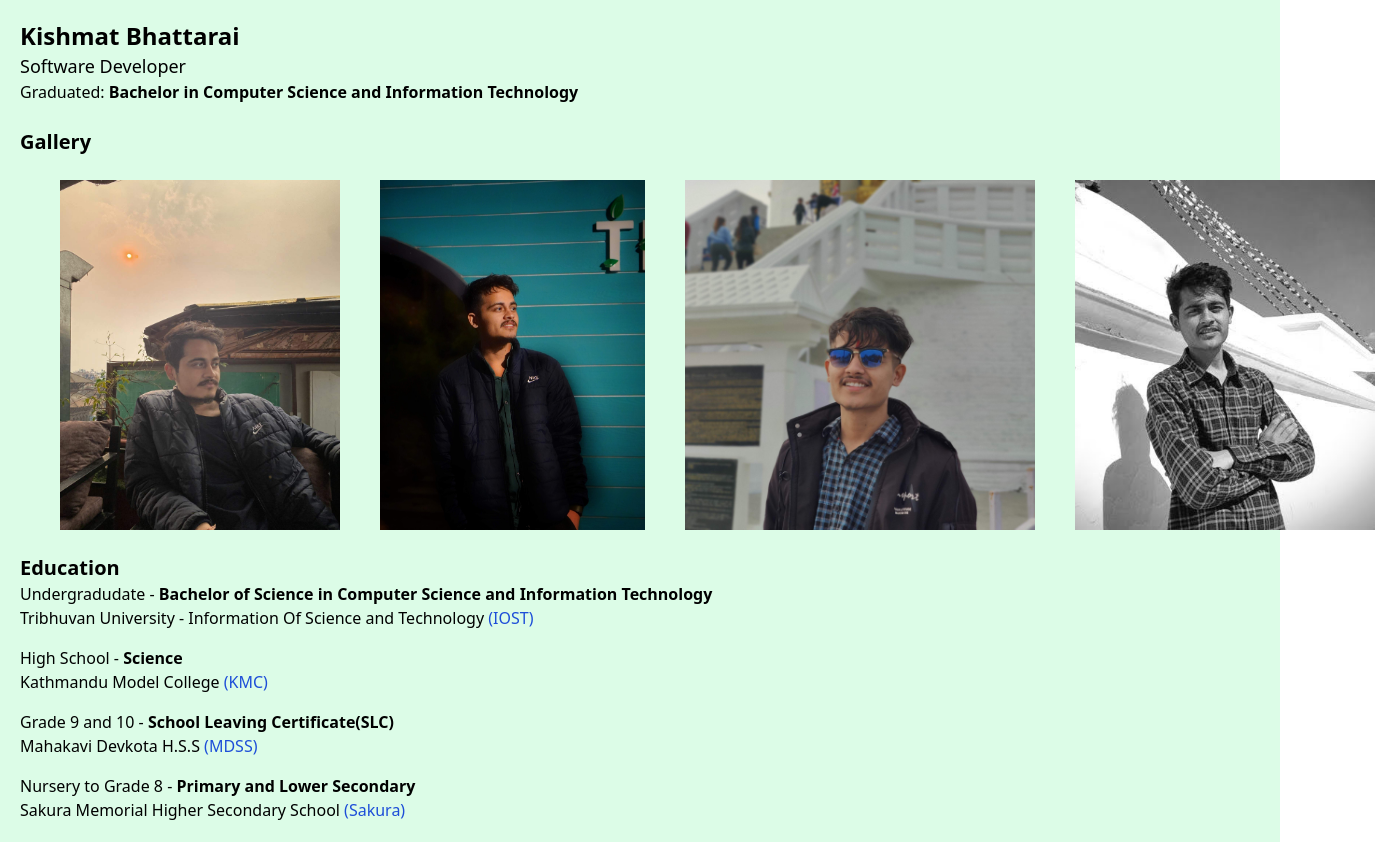
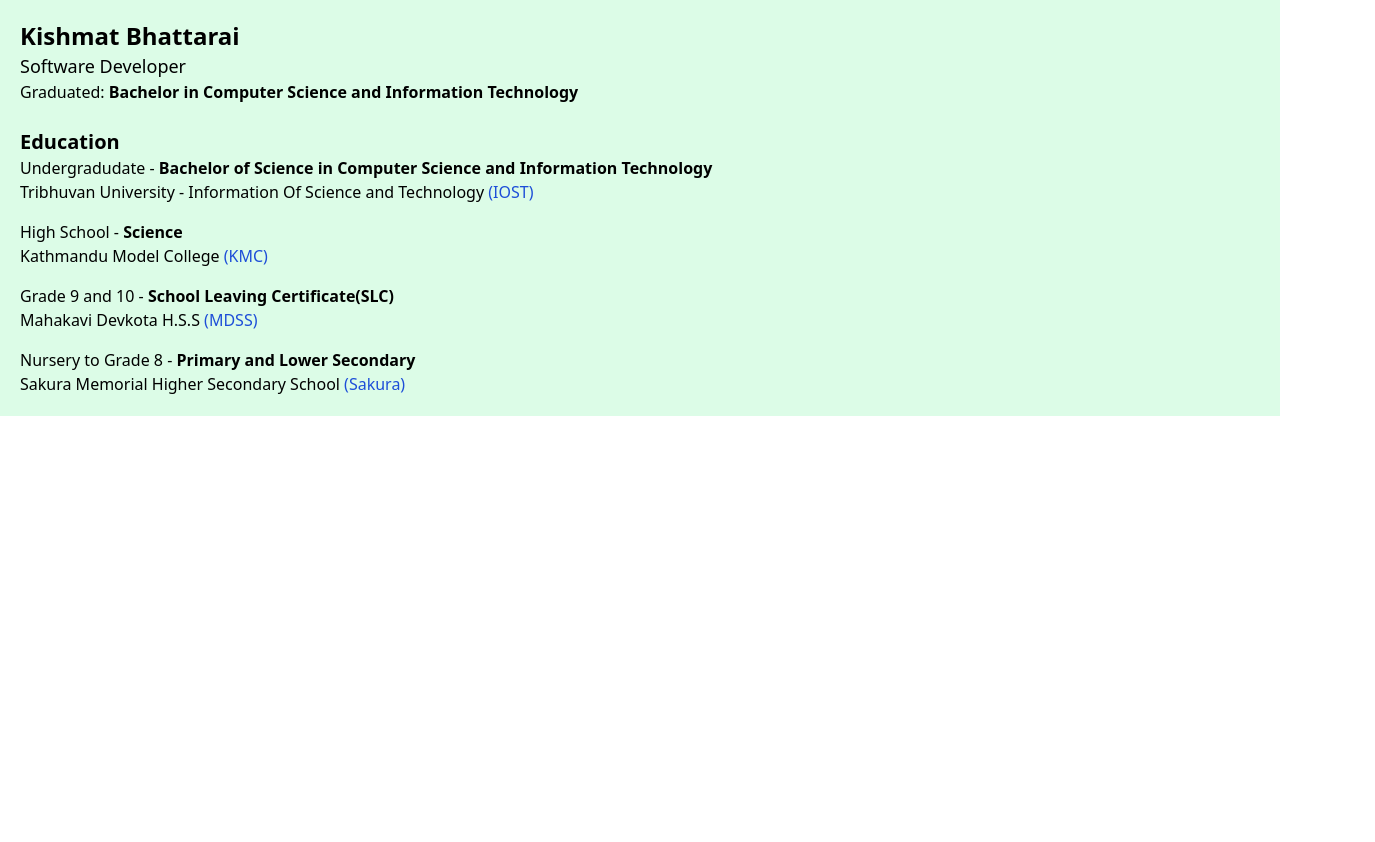
Before and after one commit to 0xkibh/kishmat-page, a Nuxt app: page / in a window 1280 px wide. Shown: the whole page, 1375 px wide, since content can reach past the window. After the commit the page ends 800 px from the top, so only its background shows below. Built offline with nearby package versions, Linux system fonts and the light colour scheme.

Commit message:
test: remove gallery

```diff
--- a/app.vue
+++ b/app.vue
@@ -1,7 +1,7 @@
 <template >
   <div class="py-5 px-5 flex flex-col space-y-6 bg-green-100  h-max w-full">
     <Profile/>
-    <Gallery/>
+    <!-- <Gallery/> -->
     <Education/>
   </div>
 </template>
```
